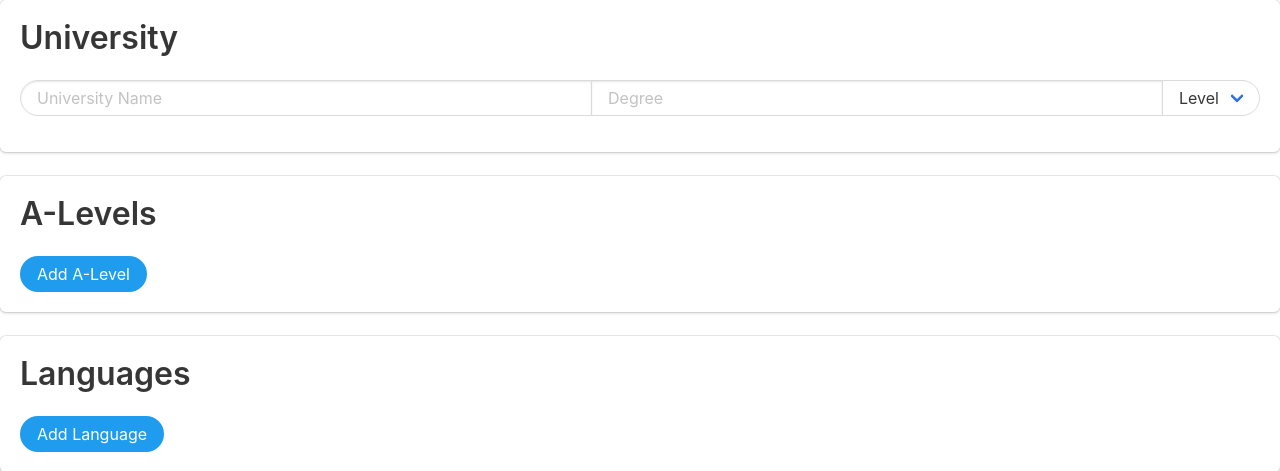
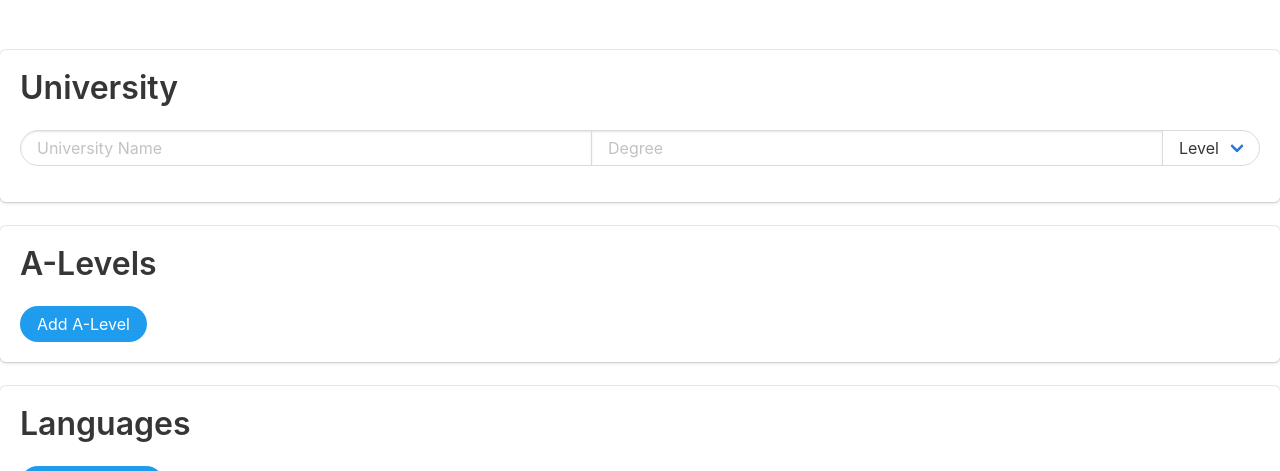
Before and after one commit to JamesNorris153/ThePerfectMatch, a Flask app: template templates/applicant_cv.html in a window 1280 px wide. Shown: the part 52-523 px from the top of the page. Run offline with Flask 2, Linux system fonts and the light colour scheme; the template is opened without the code that fills it, so the values that code supplies are empty.

Commit message:
Update editable_cv.html

```diff
--- a/templates/editable_cv.html
+++ b/templates/editable_cv.html
@@ -43,7 +43,7 @@
   </div>
 </div>
 
-<div class="box" id="university_details">
+<div class="box" id="university_details" style="margin-top:50px">
   <p class="title">University</p>
   <div class="content">
     <div class="cv_item">
```
